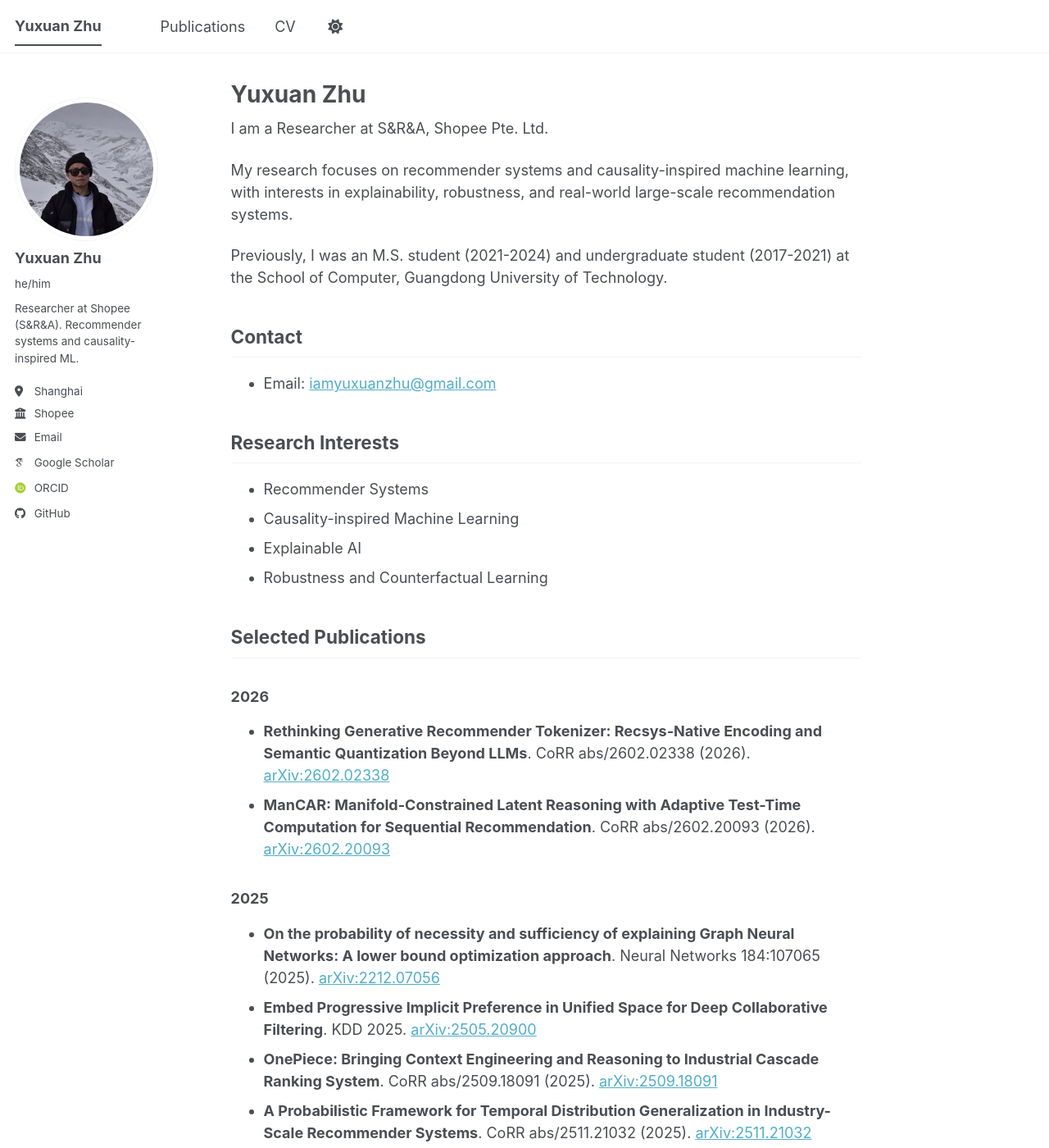
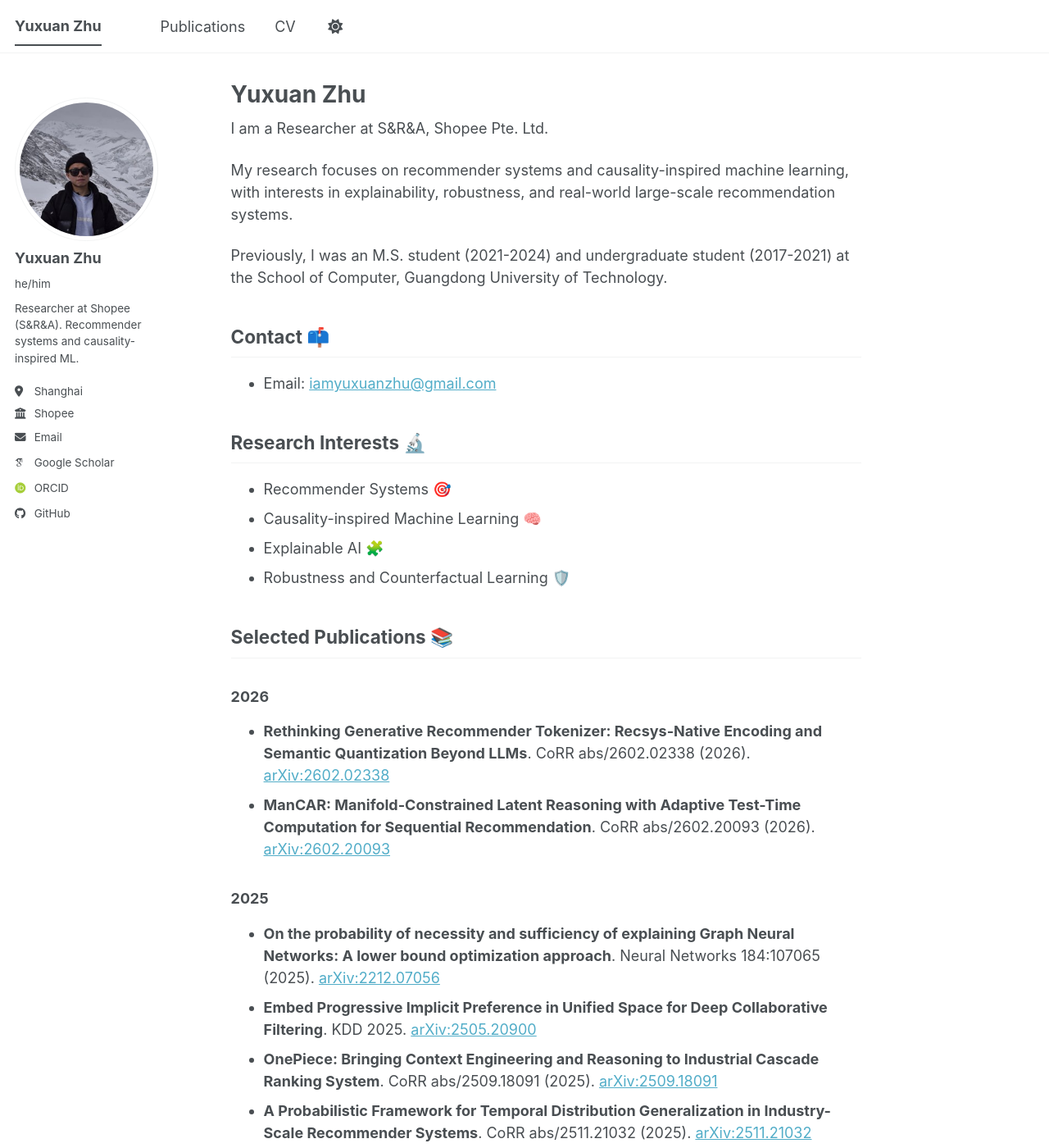
Before and after one commit to EthanChu7/yuxuan.zhu.github.io, a Jekyll site: the page built from _pages/about.md, in a window 1280 px wide and 1400 px high. Shown: the whole window at 82% size. Built offline with Jekyll 4.4.1, drawn with Linux system fonts in a browser that asks for light colours; some web fonts are replaced; a script bundle is joined from its source files by our own code; library files that are not in the unit come from our copies; some of the changed text lies outside the part shown.

Commit message:
Add light emoji styling to homepage content

```diff
--- a/_pages/about.md
+++ b/_pages/about.md
@@ -13,18 +13,18 @@ My research focuses on recommender systems and causality-inspired machine learni
 
 Previously, I was an M.S. student (2021-2024) and undergraduate student (2017-2021) at the School of Computer, Guangdong University of Technology.
 
-## Contact
+## Contact 📫
 
 - Email: [iamyuxuanzhu@gmail.com](mailto:iamyuxuanzhu@gmail.com)
 
-## Research Interests
+## Research Interests 🔬
 
-- Recommender Systems
-- Causality-inspired Machine Learning
-- Explainable AI
-- Robustness and Counterfactual Learning
+- Recommender Systems 🎯
+- Causality-inspired Machine Learning 🧠
+- Explainable AI 🧩
+- Robustness and Counterfactual Learning 🛡️
 
-## Selected Publications
+## Selected Publications 📚
 
 ### 2026
 - **Rethinking Generative Recommender Tokenizer: Recsys-Native Encoding and Semantic Quantization Beyond LLMs**. CoRR abs/2602.02338 (2026). [arXiv:2602.02338](https://arxiv.org/abs/2602.02338)
@@ -40,11 +40,11 @@ Previously, I was an M.S. student (2021-2024) and undergraduate student (2017-20
 - **Feature Attribution with Necessity and Sufficiency via Dual-stage Perturbation Test for Causal Explanation**. ICML 2024. [arXiv:2402.08845](https://arxiv.org/abs/2402.08845)
 - **Where and How to Attack? A Causality-Inspired Recipe for Generating Counterfactual Adversarial Examples**. AAAI 2024. [arXiv:2312.13628](https://arxiv.org/abs/2312.13628)
 
-## Services
+## Services 🤝
 
-- Reviewer: NeurIPS, AAAI, SIGIR, etc.
+- Reviewer: NeurIPS, AAAI, SIGIR, etc. ✅
 
-## Links
+## Links 🔗
 
 - [Google Scholar](https://scholar.google.com/citations?hl=en&user=iqf_6DYAAAAJ)
 - [OpenReview](https://openreview.net/profile?id=~Yuxuan_Zhu2)
```
